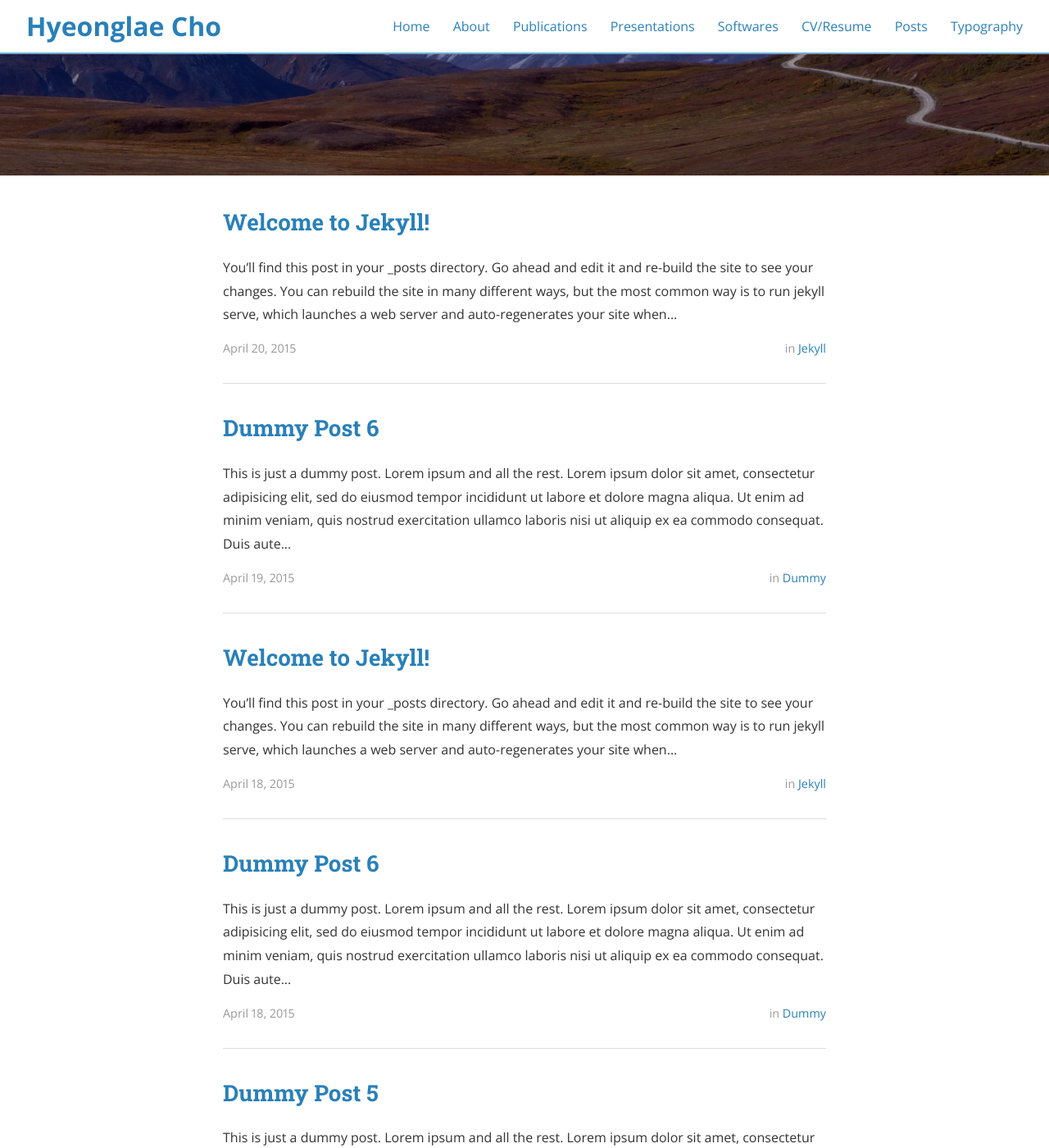
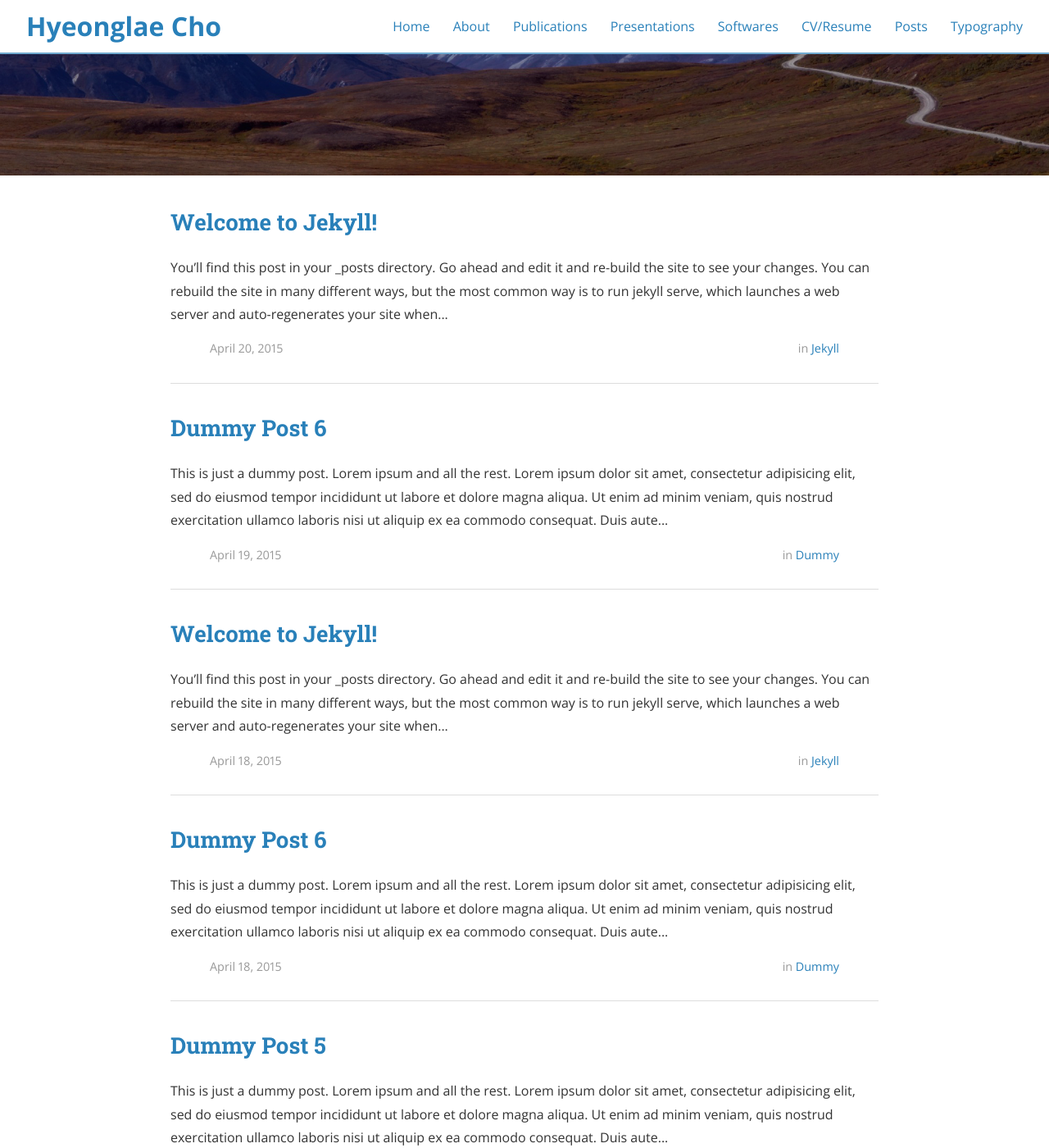
Before and after one commit to Hyeonglae-Cho/Hyeonglae-Cho.github.io, a Jekyll site: the page built from index.html, in a window 1280 px wide and 1400 px high, scrolled down 291 px. Shown: the whole window at 82% size. Built offline with Jekyll 4.4.1, drawn with Linux system fonts in a browser that asks for light colours; nearby versions of some CDN libraries; the list of posts is cut into pages by our own code.

Commit message:
Update _layout.scss

```diff
--- a/_sass/_layout.scss
+++ b/_sass/_layout.scss
@@ -223,7 +223,9 @@ pre code.hljs {
 	// Remove this to make header scrollable again
 	margin-top: 66px;
 	.wrapper {
-		@include outer-container;
+		max-width: 70%;
+		margin-left: auto;
+		margin-right: auto;
 		padding: 1em;
 	}
 	/*
```
